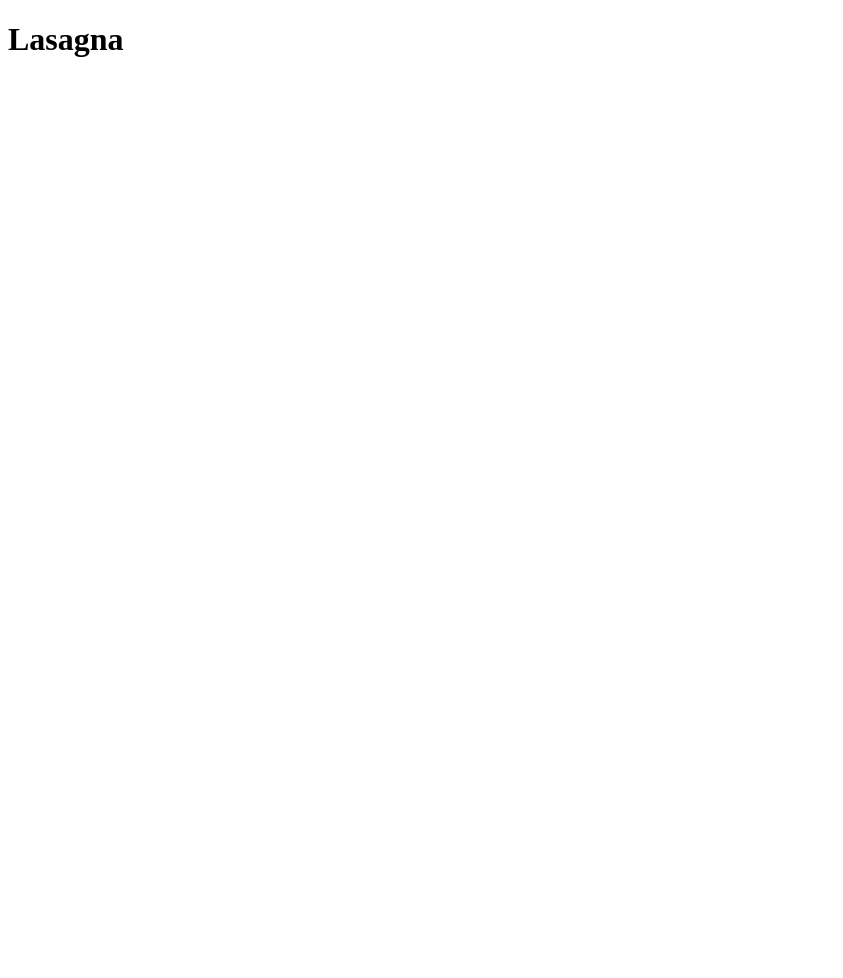
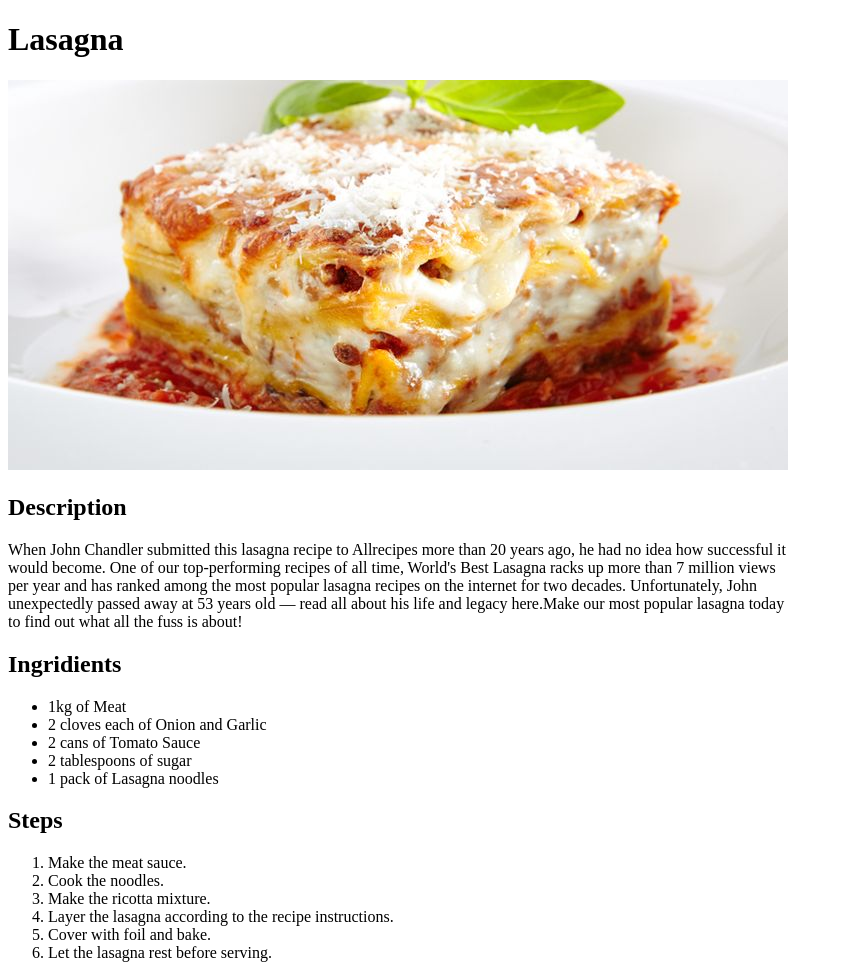
Before and after one commit to Keivelator/odin-recipes, a plain HTML site: page recipes/lasagna.html in a window 1280 px wide. Shown: the whole page, without its empty margins (0-843 px from the left). Before the commit the page ends 800 px from the top, so only its background shows below. Drawn offline with Linux system fonts and the light colour scheme.

Commit message:
Added contents into lasagna.html

```diff
--- a/recipes/lasagna.html
+++ b/recipes/lasagna.html
@@ -6,5 +6,32 @@
     </head>
     <body>
         <h1>Lasagna</h1>
+        <img src="lasagna.jpg" alt="picture of lasagna">
+
+        <h2>Description</h2>
+        <p>When John Chandler submitted this lasagna recipe to Allrecipes more than 20 years ago, he had no idea how successful it <br>
+        would become. One of our top-performing recipes of all time, World's Best Lasagna racks up more than 7 million views <br>
+        per year and has ranked among the most popular lasagna recipes on the internet for two decades. Unfortunately, John <br>
+        unexpectedly passed away at 53 years old — read all about his life and legacy here.Make our most popular lasagna today <br>
+        to find out what all the fuss is about!</p>
+
+        <h2>Ingridients</h2>
+        <ul>
+            <li>1kg of Meat</li>
+            <li>2 cloves each of Onion and Garlic</li>
+            <li>2 cans of Tomato Sauce</li>
+            <li>2 tablespoons of sugar</li>
+            <li>1 pack of Lasagna noodles</li>
+        </ul>
+
+        <h2>Steps</h2>
+        <ol>
+            <li>Make the meat sauce.</li>
+            <li>Cook the noodles.</li>
+            <li>Make the ricotta mixture.</li>
+            <li>Layer the lasagna according to the recipe instructions.</li>
+            <li>Cover with foil and bake.</li>
+            <li>Let the lasagna rest before serving.</li>
+        </ol>
     </body>
 </html>
```
